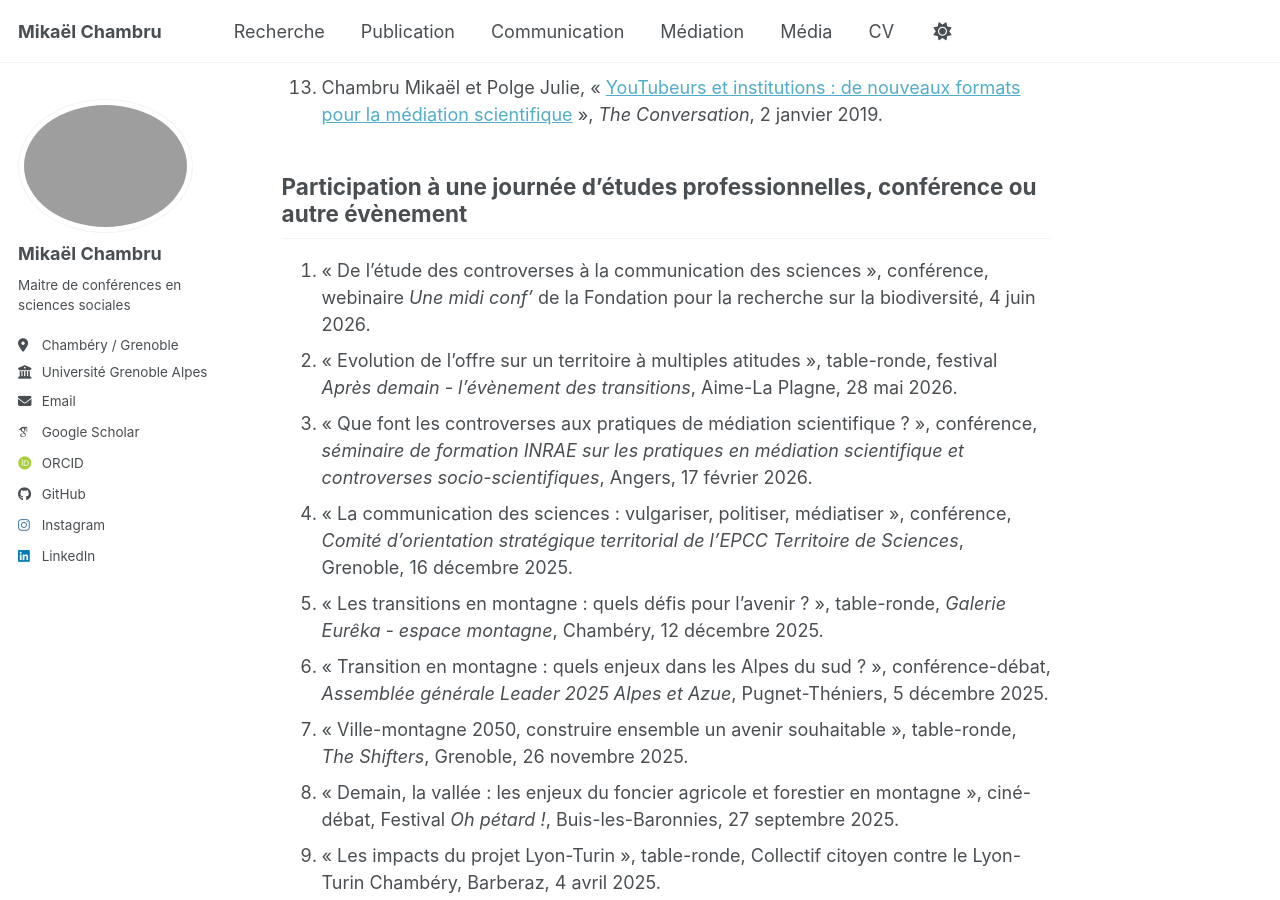
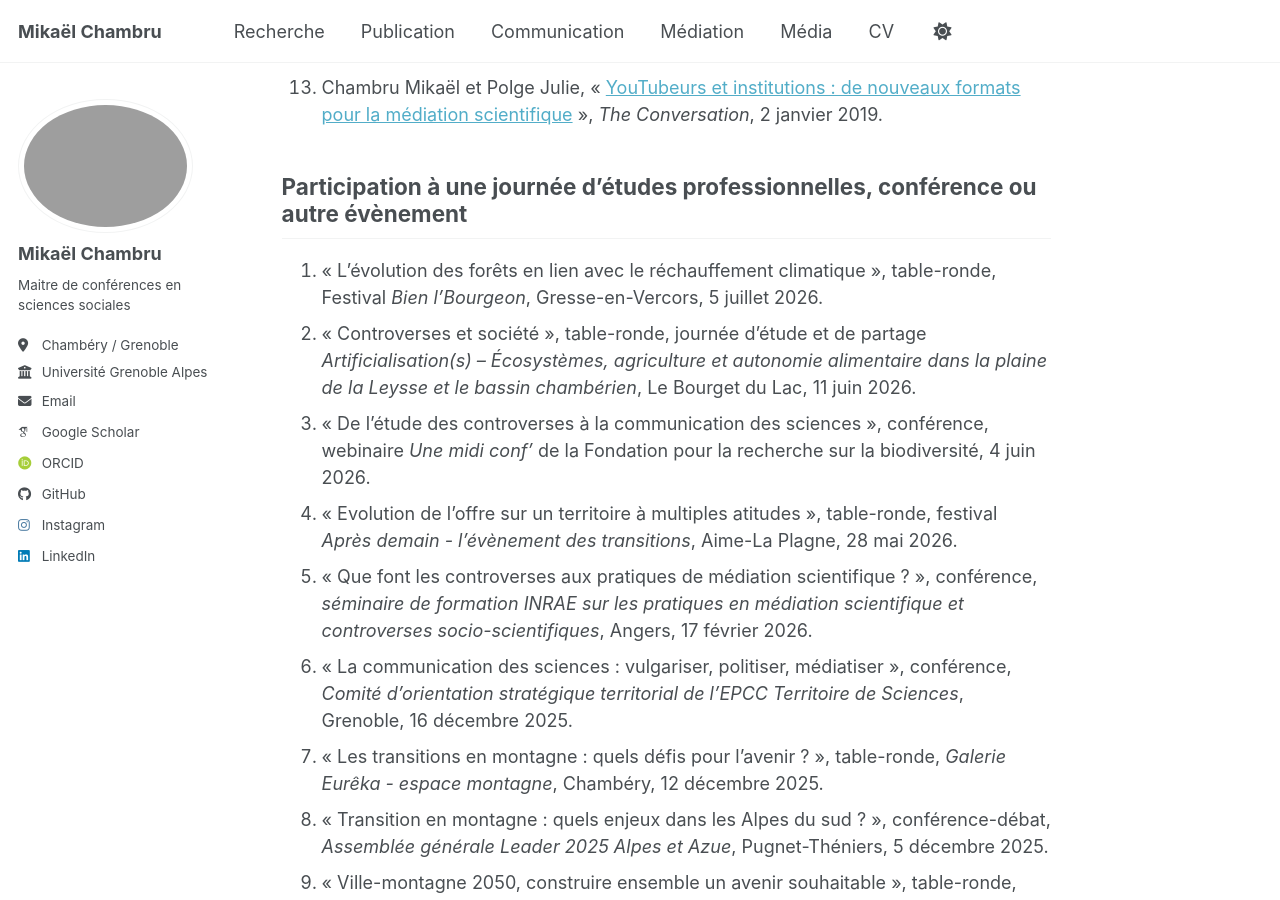
Before and after one commit to mikaelchambru/mikaelchambru.github.io, a Jekyll site: the page built from _pages/mediation.md, in a window 1280 px wide and 900 px high, scrolled down 1694 px. Built offline with Jekyll 4.4.1, drawn with Linux system fonts in a browser that asks for light colours; some web fonts are replaced; a script bundle is joined from its source files by our own code; library files that are not in the unit come from our copies.

Commit message:
Update mediation.md

```diff
--- a/_pages/mediation.md
+++ b/_pages/mediation.md
@@ -37,45 +37,47 @@
 
 ## Participation à une journée d’études professionnelles, conférence ou autre évènement
 
-1. « De l’étude des controverses à la communication des sciences », conférence, webinaire *Une midi conf'* de la Fondation pour la recherche sur la biodiversité, 4 juin 2026.
-2. « Evolution de l'offre sur un territoire à multiples atitudes », table-ronde, festival *Après demain - l'évènement des transitions*, Aime-La Plagne, 28 mai 2026.
-3. « Que font les controverses aux pratiques de médiation scientifique ? », conférence, *séminaire de formation INRAE sur les pratiques en médiation scientifique et controverses socio-scientifiques*, Angers, 17 février 2026.
-4. « La communication des sciences : vulgariser, politiser, médiatiser », conférence, *Comité d’orientation stratégique territorial de l’EPCC Territoire de Sciences*, Grenoble, 16 décembre 2025.
-5. « Les transitions en montagne : quels défis pour l’avenir ? », table-ronde, *Galerie Eurêka - espace montagne*, Chambéry, 12 décembre 2025.
-6. « Transition en montagne : quels enjeux dans les Alpes du sud  ? », conférence-débat, *Assemblée générale Leader 2025 Alpes et Azue*, Pugnet-Théniers, 5 décembre 2025.
-7. « Ville-montagne 2050, construire ensemble un avenir souhaitable », table-ronde, *The Shifters*, Grenoble, 26 novembre 2025.
-8. « Demain, la vallée : les enjeux du foncier agricole et forestier en montagne », ciné-débat, Festival *Oh pétard !*, Buis-les-Baronnies, 27 septembre 2025.
-9. « Les impacts du projet Lyon-Turin », table-ronde, Collectif citoyen contre le Lyon-Turin Chambéry, Barberaz, 4 avril 2025.
-10. « Transitions territoriales et participation publique en montagne », Rencontre services et territoires *Participation des habitant.e.s dans les territoires et ruraux de montagne*, Les Adrets, 3 décembre 2024.
-11. « La montagne au défi : urbanisme, simplifier sans compris », Table-ronde lors du 40ème congrès de l’Association nationale des élus de montagne (ANEM), SuperDévoluy, 11 octobre 2024.
-12. « Glacier de la Girose. Versant sensible », Conférence *Demain les montagnes !*, Grenoble, 13 novembre 2024.
-13. « Production de neige en stations de ski : vers un conflit d’usages de l’eau ? », *Fête de la science*, Grenoble, 8 octobre 2024.
-14. « Comprendre et accompagner les défis socio-écologiques des forêts de montagne », *1 heure – 1 chercheur* de la Fondation Université Grenoble Alpes, Grenoble, 1er octobre 2024.
-15. « Comment bien vivre demain nos territoires de montagne ? », séminaire *Espace valléens et Avenir Montagne Ingénierie*, Moûtiers, 11 septembre 2024.
-16. « (A)ménager les glaciers alpins ? », Conférence du *Jardin du Lautaret*, Villar-d’Arène, 26 août 2024.
-17. « Transizioni in montagne : quali séide per il futoro ? / Les transitions en montagne : quels défis pour l’avenir ? », Table-ronde de lancement du programme européen Interreg France – Italie Alcotra *ESCAPE*, Bardonnechia (Italie), 20 mars 2024.
-18. « Transitions en montagne : quel avenir pour les stations de ski des Hautes Alpes ? », Table-ronde organisée par *Ram 05*, Embrum, 13 mars 2024.
-19. « Transition des territoires de montagne : quelle place pour l’agriculture face au tourisme dans le Briançonnais ? », Table-ronde organisée par *Fréquence Mistral*, Briançon, 12 mars 2024.
-20. « Dés-inventer le tourisme montagne ? Transition et conflits », Conférence du *Jardin du Lautaret*, Villar-d’Arène, 14 août 2023.
-21. « Interactions science-société au service du développement territorial », Café-science *Ecrins terre de sciences*, *Parc national des Ecrins* et *Réseau nature, science environnement*, Villar-d’Arène, 5 juin 2023.
-22. « Valorisation du patrimoine naturel & tourisme scientifique », Journée prospective *Avenir Montagne*, PETR Briançonnais, Ecrins, Guillestrois, Queyras, Puy-Saint-André, 7 avril 2023.
-23. « Quand le tourisme scientifique entre en controverse : retour sur un projet d’aménagement autour des sciences astronomiques », *Ecotraversée du Queyras*, Saint Véran, 2 novembre 2022.
-24. « Le dialogue Science-Société au prisme du GIEC », conférence-débat *Fête de la science*, Chamonix, 7 octobre 2022.
-25. « Quelle transition pour le territoire de Céüse ? », soirée-débat autour du projet *Demain Céüse : une destination nature 4 saisons*, Aix-Marseille universités, Idées de demain, Département des Hautes-Alpes et association Transition des territoires de montagne, Gap, 15 janvier 2021.
-26. « Comment faire cohabiter les actions en présence et en ligne dans les initiatives de médiation scientifique ? », rencontre professionnelle de l’*École de la médiation*, Grenoble et Paris, 10 novembre, 15 décembre 2020 et 12 janvier 2021.
-27. « Jeunes et grand public : quels nouveaux formats de la connaissance pour les informer ? », festival *Médias en Seine*, France Info et Les Echos, Paris, 19 novembre 2020.
-28. « Sciences et grand public : comment accéder aux connaissances scientifiques et échapper aux fake-news ? », *Fête de la science*, Sciences actions et Université Savoie Mont-Blanc, Chambéry, 8 octobre 2020.
-29. « Le loup et ses effets socio-environnementaux », *Ecotraversée de Belledonne*, Combe Madame, 28 juin 2020.
-30. « Communiquer les sciences : quels enjeux pour quels publics ? », Journée scientifique *De la communication scientifique à la communication grand public*, Laboratoire de psychologie et neurocognition, Grenoble, 21 juin 2019.
-31. « Communication sur l’adaptation au changement climatique : bonnes pratiques, tendances et réseau de partenaires », *Alpine partnership for local climate action*, Grenoble, 29 mai 2019.
-32. « Et dans les classes ? Sciences et esprit critique de l’école primaire à l’université », Colloque *Sciences et esprit critique, interroger les certitudes*, Maison pour la science Alpes-Dauphiné, Délégation académique aux affaires culturelles et Cellule éducation au média et information du Rectorat, Grenoble, 8 novembre 2018.
-33. « Quand la fraude s’invite dans les publications scientifiques », Festival Imaginascience *Fakes News et réveil de l’esprit critique*, CCSTI La Turbine Sciences, Annecy, 27 septembre 2018.
-34. « Les sujets brûlants de la communication scientifique », Congrès annuel de la communication scientifique suisse *Science Comm’16 – New tools, new placers,&#x20;*&#x46;ondation Sciences et Cité, Grandson (Suisse), 22 septembre 2016.
-35. « Pouvoir d’agir et engagements citoyens pour des territoires durables », colloque participatif, Anciela & Science-Po Lyon, Lyon, 2 juin 2014.
-36. « La citoyenneté active comme solution face aux défis écologiques », colloque participatif, Anciela & Science-Po Lyon, Lyon, 25 février 2013.
-37. « Par quelle voie sortir du nucléaire ? », Forum-débat, *Festival des libertés*, Bruxelles, 25 octobre 2012.
-38. « Quelles conditions pour que des échanges entre chercheurs et acteurs de la société civile aboutissent à des projets de recherche participative », Atelier-scénario, Adreca & fondation Sciences citoyennes, Saint-Martin d’Hères, 27 et 28 juin 2011.
-39. « Les médias : vecteurs d’expression, vecteurs de représentation », *Université européenne de l’engagement : (re)Trouver la capacité d’agir*, Association de la fondation étudiante pour la ville (Afev), Université Claude Bernard Lyon 1, Lyon, 24 août 2011.
+1. « L’évolution des forêts en lien avec le réchauffement climatique », table-ronde, Festival *Bien l’Bourgeon*, Gresse-en-Vercors, 5 juillet 2026.
+2. « Controverses et société », table-ronde, journée d'étude et de partage *Artificialisation(s) – Écosystèmes, agriculture et autonomie alimentaire dans la plaine de la Leysse et le bassin chambérien*, Le Bourget du Lac, 11 juin 2026.
+3. « De l’étude des controverses à la communication des sciences », conférence, webinaire *Une midi conf'* de la Fondation pour la recherche sur la biodiversité, 4 juin 2026.
+4. « Evolution de l'offre sur un territoire à multiples atitudes », table-ronde, festival *Après demain - l'évènement des transitions*, Aime-La Plagne, 28 mai 2026.
+5. « Que font les controverses aux pratiques de médiation scientifique ? », conférence, *séminaire de formation INRAE sur les pratiques en médiation scientifique et controverses socio-scientifiques*, Angers, 17 février 2026.
+6. « La communication des sciences : vulgariser, politiser, médiatiser », conférence, *Comité d’orientation stratégique territorial de l’EPCC Territoire de Sciences*, Grenoble, 16 décembre 2025.
+7. « Les transitions en montagne : quels défis pour l’avenir ? », table-ronde, *Galerie Eurêka - espace montagne*, Chambéry, 12 décembre 2025.
+8. « Transition en montagne : quels enjeux dans les Alpes du sud  ? », conférence-débat, *Assemblée générale Leader 2025 Alpes et Azue*, Pugnet-Théniers, 5 décembre 2025.
+9. « Ville-montagne 2050, construire ensemble un avenir souhaitable », table-ronde, *The Shifters*, Grenoble, 26 novembre 2025.
+10. « Demain, la vallée : les enjeux du foncier agricole et forestier en montagne », ciné-débat, Festival *Oh pétard !*, Buis-les-Baronnies, 27 septembre 2025.
+11. « Les impacts du projet Lyon-Turin », table-ronde, Collectif citoyen contre le Lyon-Turin Chambéry, Barberaz, 4 avril 2025.
+12. « Transitions territoriales et participation publique en montagne », Rencontre services et territoires *Participation des habitant.e.s dans les territoires et ruraux de montagne*, Les Adrets, 3 décembre 2024.
+13. « La montagne au défi : urbanisme, simplifier sans compris », Table-ronde lors du 40ème congrès de l’Association nationale des élus de montagne (ANEM), SuperDévoluy, 11 octobre 2024.
+14. « Glacier de la Girose. Versant sensible », Conférence *Demain les montagnes !*, Grenoble, 13 novembre 2024.
+15. « Production de neige en stations de ski : vers un conflit d’usages de l’eau ? », *Fête de la science*, Grenoble, 8 octobre 2024.
+16. « Comprendre et accompagner les défis socio-écologiques des forêts de montagne », *1 heure – 1 chercheur* de la Fondation Université Grenoble Alpes, Grenoble, 1er octobre 2024.
+17. « Comment bien vivre demain nos territoires de montagne ? », séminaire *Espace valléens et Avenir Montagne Ingénierie*, Moûtiers, 11 septembre 2024.
+18. « (A)ménager les glaciers alpins ? », Conférence du *Jardin du Lautaret*, Villar-d’Arène, 26 août 2024.
+19. « Transizioni in montagne : quali séide per il futoro ? / Les transitions en montagne : quels défis pour l’avenir ? », Table-ronde de lancement du programme européen Interreg France – Italie Alcotra *ESCAPE*, Bardonnechia (Italie), 20 mars 2024.
+20. « Transitions en montagne : quel avenir pour les stations de ski des Hautes Alpes ? », Table-ronde organisée par *Ram 05*, Embrum, 13 mars 2024.
+21. « Transition des territoires de montagne : quelle place pour l’agriculture face au tourisme dans le Briançonnais ? », Table-ronde organisée par *Fréquence Mistral*, Briançon, 12 mars 2024.
+22. « Dés-inventer le tourisme montagne ? Transition et conflits », Conférence du *Jardin du Lautaret*, Villar-d’Arène, 14 août 2023.
+23. « Interactions science-société au service du développement territorial », Café-science *Ecrins terre de sciences*, *Parc national des Ecrins* et *Réseau nature, science environnement*, Villar-d’Arène, 5 juin 2023.
+24. « Valorisation du patrimoine naturel & tourisme scientifique », Journée prospective *Avenir Montagne*, PETR Briançonnais, Ecrins, Guillestrois, Queyras, Puy-Saint-André, 7 avril 2023.
+25. « Quand le tourisme scientifique entre en controverse : retour sur un projet d’aménagement autour des sciences astronomiques », *Ecotraversée du Queyras*, Saint Véran, 2 novembre 2022.
+26. « Le dialogue Science-Société au prisme du GIEC », conférence-débat *Fête de la science*, Chamonix, 7 octobre 2022.
+27. « Quelle transition pour le territoire de Céüse ? », soirée-débat autour du projet *Demain Céüse : une destination nature 4 saisons*, Aix-Marseille universités, Idées de demain, Département des Hautes-Alpes et association Transition des territoires de montagne, Gap, 15 janvier 2021.
+28. « Comment faire cohabiter les actions en présence et en ligne dans les initiatives de médiation scientifique ? », rencontre professionnelle de l’*École de la médiation*, Grenoble et Paris, 10 novembre, 15 décembre 2020 et 12 janvier 2021.
+29. « Jeunes et grand public : quels nouveaux formats de la connaissance pour les informer ? », festival *Médias en Seine*, France Info et Les Echos, Paris, 19 novembre 2020.
+30. « Sciences et grand public : comment accéder aux connaissances scientifiques et échapper aux fake-news ? », *Fête de la science*, Sciences actions et Université Savoie Mont-Blanc, Chambéry, 8 octobre 2020.
+31. « Le loup et ses effets socio-environnementaux », *Ecotraversée de Belledonne*, Combe Madame, 28 juin 2020.
+32. « Communiquer les sciences : quels enjeux pour quels publics ? », Journée scientifique *De la communication scientifique à la communication grand public*, Laboratoire de psychologie et neurocognition, Grenoble, 21 juin 2019.
+33. « Communication sur l’adaptation au changement climatique : bonnes pratiques, tendances et réseau de partenaires », *Alpine partnership for local climate action*, Grenoble, 29 mai 2019.
+34. « Et dans les classes ? Sciences et esprit critique de l’école primaire à l’université », Colloque *Sciences et esprit critique, interroger les certitudes*, Maison pour la science Alpes-Dauphiné, Délégation académique aux affaires culturelles et Cellule éducation au média et information du Rectorat, Grenoble, 8 novembre 2018.
+35. « Quand la fraude s’invite dans les publications scientifiques », Festival Imaginascience *Fakes News et réveil de l’esprit critique*, CCSTI La Turbine Sciences, Annecy, 27 septembre 2018.
+36. « Les sujets brûlants de la communication scientifique », Congrès annuel de la communication scientifique suisse *Science Comm’16 – New tools, new placers,&#x20;*&#x46;ondation Sciences et Cité, Grandson (Suisse), 22 septembre 2016.
+37. « Pouvoir d’agir et engagements citoyens pour des territoires durables », colloque participatif, Anciela & Science-Po Lyon, Lyon, 2 juin 2014.
+38. « La citoyenneté active comme solution face aux défis écologiques », colloque participatif, Anciela & Science-Po Lyon, Lyon, 25 février 2013.
+39. « Par quelle voie sortir du nucléaire ? », Forum-débat, *Festival des libertés*, Bruxelles, 25 octobre 2012.
+40. « Quelles conditions pour que des échanges entre chercheurs et acteurs de la société civile aboutissent à des projets de recherche participative », Atelier-scénario, Adreca & fondation Sciences citoyennes, Saint-Martin d’Hères, 27 et 28 juin 2011.
+41. « Les médias : vecteurs d’expression, vecteurs de représentation », *Université européenne de l’engagement : (re)Trouver la capacité d’agir*, Association de la fondation étudiante pour la ville (Afev), Université Claude Bernard Lyon 1, Lyon, 24 août 2011.
 
 ## Animation d'émission sur Twitch
 
```
